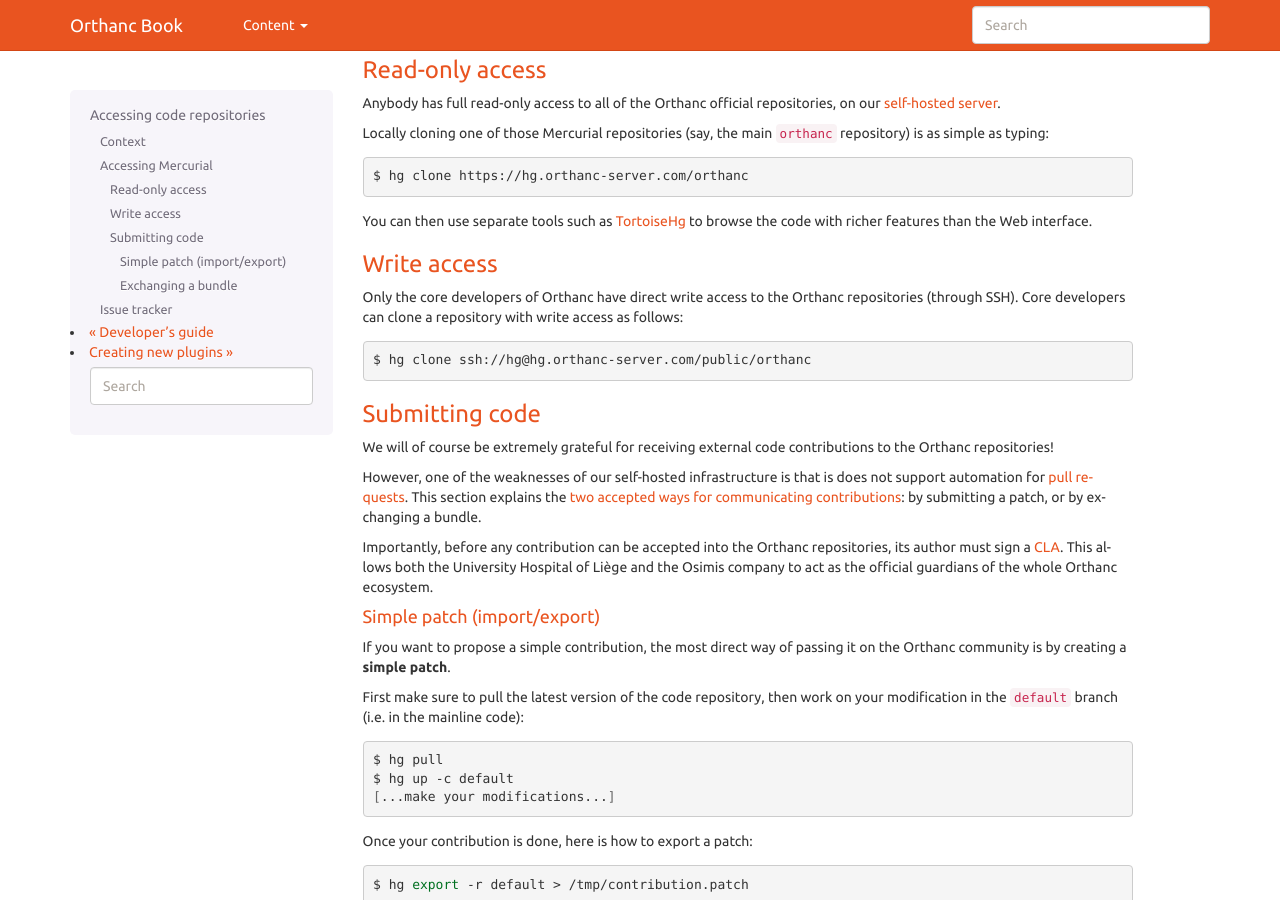
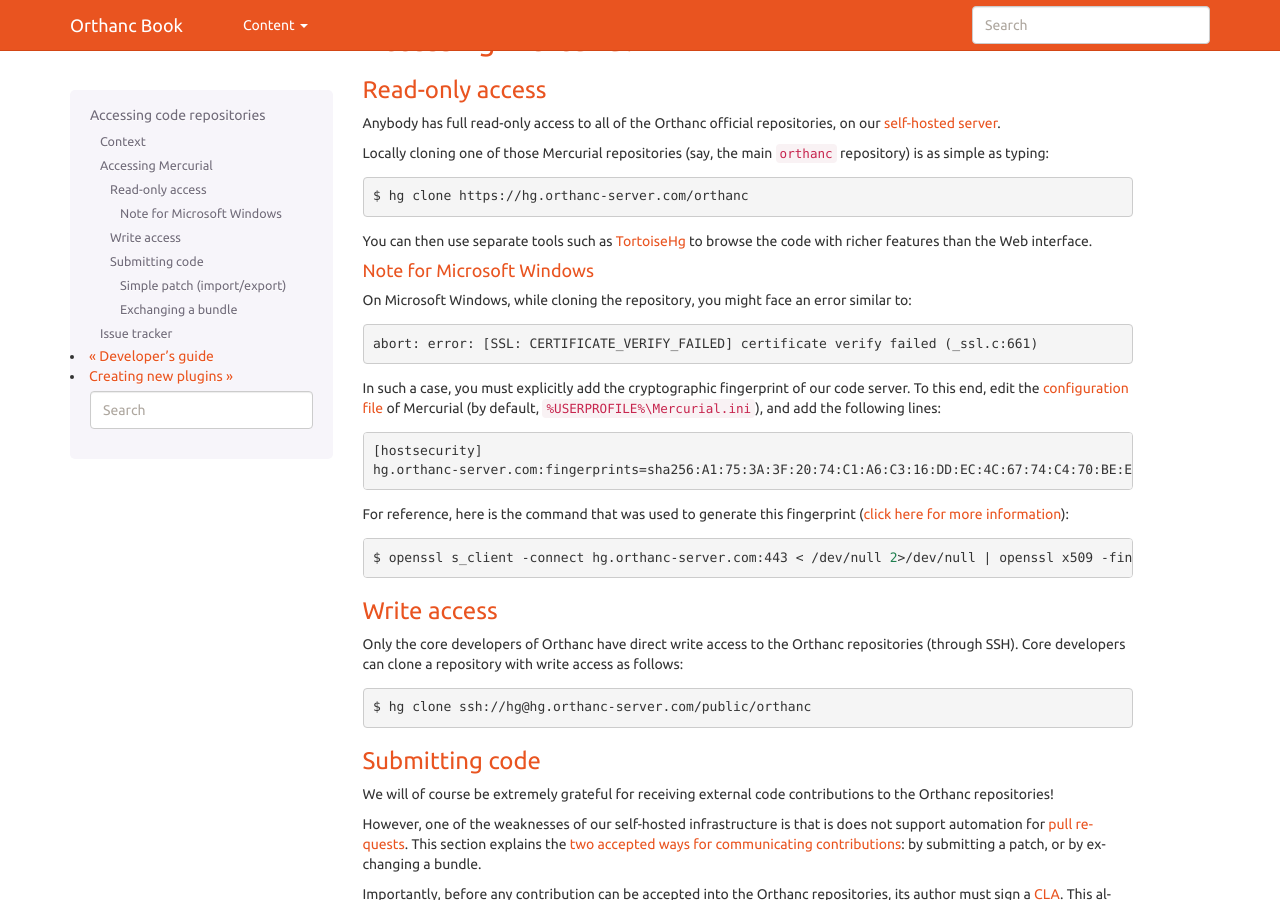
Before and after one commit to orthanc-mirrors/orthanc-book, a Sphinx documentation site: the page built from Sphinx/source/developers/repositories.rst, in a window 1280 px wide and 900 px high, scrolled down 837 px. Built offline with Sphinx 7.4.7, drawn with Linux system fonts in a browser that asks for light colours; some of the changed text lies outside the part shown.

Commit message:
fingerprint

```diff
--- a/Sphinx/source/developers/repositories.rst
+++ b/Sphinx/source/developers/repositories.rst
@@ -75,6 +75,34 @@
 You can then use separate tools such as `TortoiseHg
 <https://en.wikipedia.org/wiki/TortoiseHg>`__ to browse the code with
 richer features than the Web interface.
+
+
+Note for Microsoft Windows
+..........................
+
+.. highlight:: text
+
+On Microsoft Windows, while cloning the repository, you might face an
+error similar to::
+
+  abort: error: [SSL: CERTIFICATE_VERIFY_FAILED] certificate verify failed (_ssl.c:661)
+
+In such a case, you must explicitly add the cryptographic fingerprint
+of our code server. To this end, edit the `configuration file
+<https://www.mercurial-scm.org/doc/hgrc.5.html#files>`__ of Mercurial
+(by default, ``%USERPROFILE%\Mercurial.ini``), and add the following
+lines::
+
+  [hostsecurity]
+  hg.orthanc-server.com:fingerprints=sha256:A1:75:3A:3F:20:74:C1:A6:C3:16:DD:EC:4C:67:74:C4:70:BE:E8:35:0A:0A:C7:2E:36:1F:49:8B:E2:60:61:73
+
+.. highlight:: bash
+
+For reference, here is the command that was used to generate this
+fingerprint (`click here for more information
+<https://stackoverflow.com/a/56579497/881731>`__)::
+
+  $ openssl s_client -connect hg.orthanc-server.com:443 < /dev/null 2>/dev/null | openssl x509 -fingerprint -sha256 -noout -in /dev/stdin
 
 
 Write access
```
